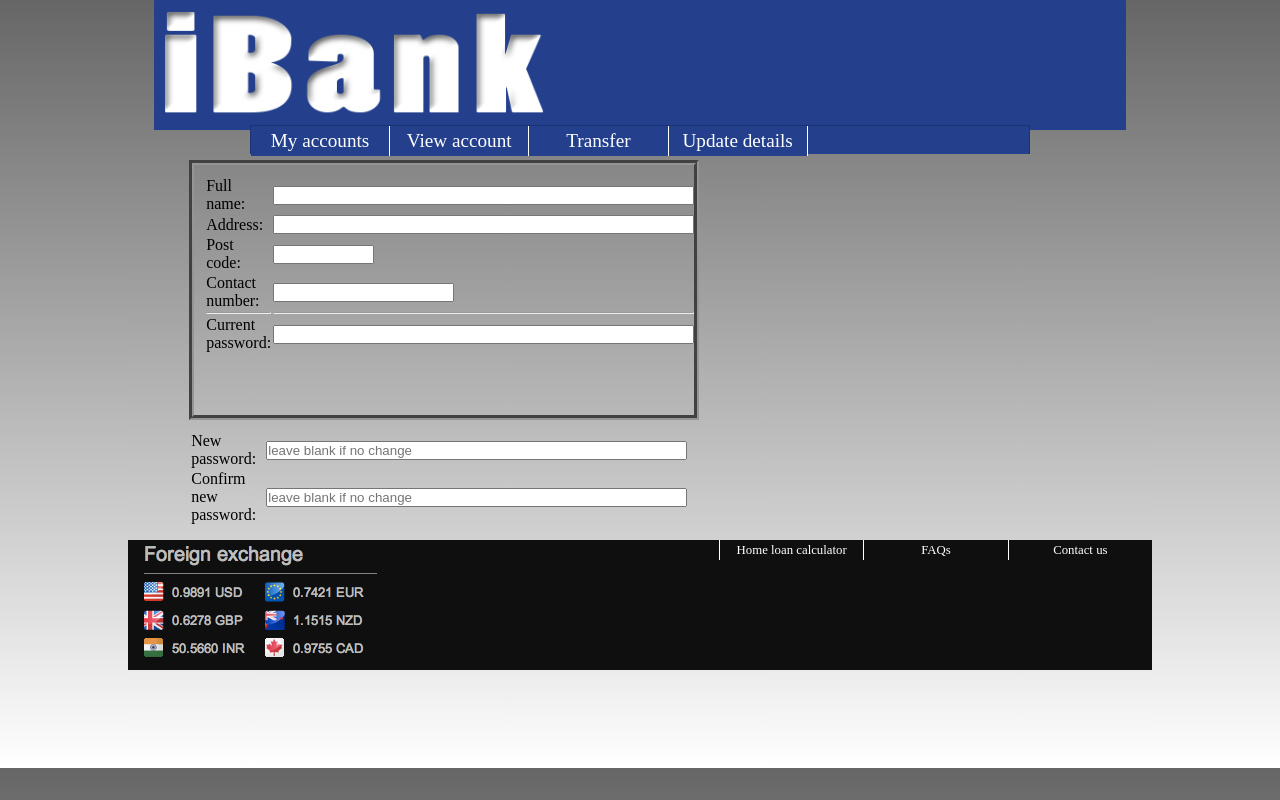
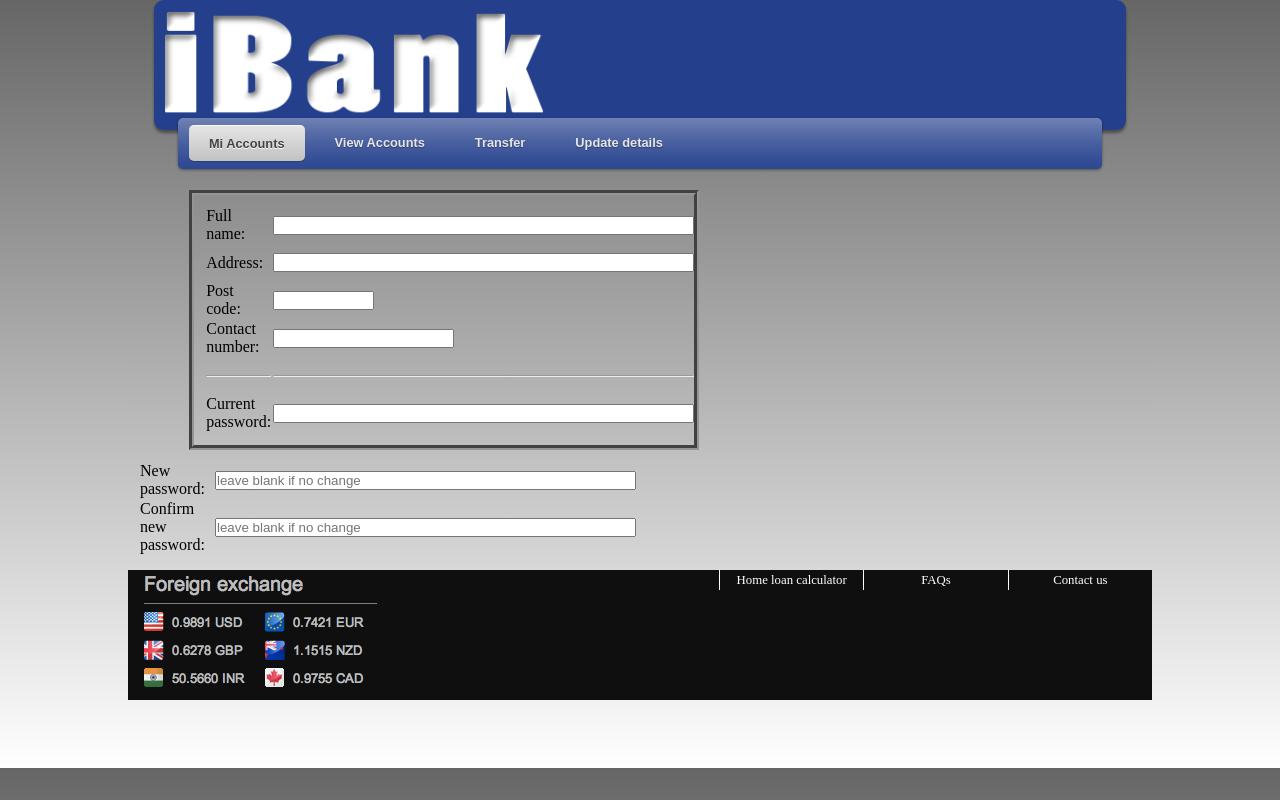
Before and after one commit to hwestman/iBank, a PHP site: page /view-account.php in a window 1280 px wide. Run offline with PHP 8.4, Linux system fonts and the light colour scheme; some libraries are stand-ins or nearby versions.

Commit message:
new menu

```diff
--- /dev/null
+++ b/css/menu.css
@@ -0,0 +1,126 @@
+/*
+	CSS script for the menu
+*/
+
+#cssmenu ul {
+	margin: 0;
+	padding: 7px 6px 0;
+	background: #24408d url(images/overlay.png) repeat-x 0 -110px;
+	line-height: 100%;
+	border-radius: 1em;
+	font: normal .8em/1.5em Arial, Helvetica, sans-serif;
+	-webkit-border-radius: 5px;
+	-moz-border-radius: 5px;
+	border-radius: 5px;
+	-webkit-box-shadow: 0 1px 3px rgba(0,0,0, .4);
+	-moz-box-shadow: 0 1px 3px rgba(0,0,0, .4);
+}
+
+#cssmenu li {
+	margin: 0 5px;
+	padding: 0 0 8px;
+	float: left;
+	position: relative;
+	list-style: none;
+
+}
+#cssmenu a,
+#cssmenu a:link {
+	font-weight: bold;
+	color: #e7e5e5;
+	text-decoration: none;
+	display: block;
+	padding:  8px 20px;
+	margin: 0;
+	border-radius: 5px;
+	-webkit-border-radius: 5px;
+	-moz-border-radius: 5px;
+	text-shadow: 0 1px 1px rgba(0,0,0, .3);
+}
+
+#cssmenu a:hover {
+	background: #000;
+	color: #fff;
+}
+
+#cssmenu .active a,
+#cssmenu li:hover > a {
+	background: #666 url(images/overlay.png) repeat-x 0 -40px;
+	color: #444;
+	border-top: solid 1px #f8f8f8;
+	-webkit-box-shadow: 0 1px 1px rgba(0,0,0, .2);
+	-moz-box-shadow: 0 1px 1px rgba(0,0,0, .2);
+	box-shadow: 0 1px 1px rgba(0,0,0, .2);
+	text-shadow: 0 1px 0 rgba(255,255,255, 1);
+}
+
+#cssmenu ul ul li:hover a,
+#cssmenu li:hover li a {
+	background: none;
+	border: none;
+	color: #666;
+	-webkit-box-shadow: none;
+	-moz-box-shadow: none;
+}
+
+#cssmenu ul ul a:hover {
+	background: #8f8f8f url(images/overlay.png) repeat-x 0 -100px !important;
+	color: #fff !important;
+	-webkit-border-radius: 5px;
+	-moz-border-radius: 5px;
+	border-radius: 5px;
+	text-shadow: 0 1px 1px rgba(0,0,0, .1);
+}
+
+#cssmenu li:hover > ul {
+	display: block;
+}
+
+#cssmenu ul ul {
+	display: none;
+	margin: 0;
+	padding: 0;
+	width: 185px;
+	position: absolute;
+	top: 40px;
+	left: 0;
+	background: #ddd url(images/overlay.png) repeat-x 0 0;
+	border: solid 1px #b4b4b4;
+	-webkit-border-radius: 5px;
+	-moz-border-radius: 5px;
+	border-radius: 5px;
+	-webkit-box-shadow: 0 1px 3px rgba(0,0,0, .3);
+	-moz-box-shadow: 0 1px 3px rgba(0,0,0, .3);
+	box-shadow: 0 1px 3px rgba(0,0,0, .3);
+}
+
+#cssmenu ul ul li {
+	float: none;
+	margin: 0;
+	padding: 3px;
+}
+
+#cssmenu ul ul a {
+	font-weight: normal;
+	text-shadow: 0 1px 0 #fff;
+}
+
+#cssmenu ul:after {
+	content: '.';
+	display: block;
+	clear: both;
+	visibility: hidden;
+	line-height: 0;
+	height: 0;
+}
+
+#cssmenu {
+	width: 95%;
+	margin-left: auto;
+	margin-right: auto;
+	margin-top: -7px;
+}
+
+* html #cssmenu  ul {
+	height: 1%;
+}
--- a/css/style.css
+++ b/css/style.css
@@ -57,7 +57,10 @@ body {
 	margin-left: auto;
 	margin-right: auto;
 	background-color: #24408d;
-	margin-bottom: 30px
+	margin-bottom: 60px;
+	border-radius: .6em;
+	-webkit-box-shadow: 0 3px 3px rgba(0,0,0, .4);
+	-moz-box-shadow: 0 3px 3px rgba(0,0,0, .4);
 }
 
 #header .logo {
@@ -72,50 +75,7 @@ body {
 	height: 95%;
 }
 
-#header .menu {
-	width: 80%;
-	height: 28px;
-	background-color: #24408d;
-	margin-left: auto;
-	margin-right: auto;
-	border-top: solid #1d3371 1px;
-	border-left: solid #1d3371 1px;
-	border-right: solid #1d3371 1px;
-}
-
-#header .menu ul {
-	float:left;
-	width:100%;
-	padding:0;
-	margin:0;
-	list-style-type:none;
-}
-
-#header .menu li {
-	display: inline;
-	background-color: #24408d;
-}
-
-#header .menu li a{
-	display: inline;
-	background-color: #24408d;
-	color: white;
-	text-align: center;
-	text-decoration: none;
-	font-size: 1.2em;
-	float:left;
-	width:6em;
-	padding:0.2em 0.6em;
-	border-right:1px solid white;
-}
-
-#header .menu li a:hover{
-	background-color: #002157;
-	text-decoration: underline;
-	color: white;
-}
-
-
+/*///////// MENU CSS SCRIPT CONTAINS THE STYLING FOR THE MENU ////////////////////*/
 
 /*////////////////////// CONTENT ////////////////////////////////*/
 #content {
@@ -154,12 +114,14 @@ body {
 
 .update-details table{
 	max-width: 500px;
+	width: 95%;
 	max-height: 250px;
 	margin: 10px;
 }
 
 .update-details td{
 	margin-top: 10px;
+	height: 35px;
 	margin: 10px;
 }
 
--- a/include/header.php
+++ b/include/header.php
@@ -6,12 +6,19 @@
 	<div class="logo">
 		<a href="#"><img src="resources/images/logo.png"></a>
 	</div><!-- CLOSE LOGO -->
-	<div class="menu">
+	<div id='cssmenu'>
 		<ul>
-			<li><a href="#">My accounts</a></li>
-			<li><a href="#">View account</a></li>
-			<li><a href="#">Transfer</a></li>
-			<li><a href="#">Update details</a></li>
+		   <li class='active'><a href=""><span>Mi Accounts</span></a></li>
+		   <li class='has-sub'><a href='#'><span>View Accounts</span></a>
+		      <ul>
+		         <li><a href='#'><span>Savings</span></a></li>
+		         <li><a href='#'><span>Cheque</span></a></li>
+		         <li><a href='#'><span>Credit card</span></a></li>
+		         <li class='last'><a href='#'><span>Loan</span></a></li>
+		      </ul>
+		   </li>
+		   <li><a href='#'><span>Transfer</span></a></li>
+		   <li class='last'><a href='#'><span>Update details</span></a></li>
 		</ul>
-	</div><!--CLOSE MENU -->
+	</div>
 </div><!-- CLOSE HEADER -->
--- a/view-account.php
+++ b/view-account.php
@@ -9,6 +9,7 @@
 	    <title>iBank</title>
 	    <meta charset="UTF-8"/>
 	    <link rel="stylesheet" type="text/css" href="css/style.css" />
+	    <link rel="stylesheet" type="text/css" href="css/menu.css" />
 	    <script src="//ajax.googleapis.com/ajax/libs/jquery/1.7.2/jquery.min.js" type="text/javascript"></script>
 	    <script src="js/onload.js" type="text/javascript"></script>
 	</head>
@@ -16,8 +17,9 @@
 	<div id="container">
 		<?php include "include/header.php"; ?>
 		<div id="content">
+			<form name="update" method="post" action="#"
 			<div class="update-details">
-				<table width="95%">
+				<table>
 					<tr><td>Full name:</td><td><input name="fName" id="fName" type="text" maxlength="50" size="50"/></td></tr>
 					<tr><td>Address:</td><td><input name="address" id="address" type="text" maxlength="200" size="50"/></td></tr>
 					<tr><td>Post code:</td><td><input name="postcode" id="postcode" type="tel" maxlength="4" size="10" /></td></tr>
```
Also changed, not shown: css/images/overlay.png (added), 2 other files.
